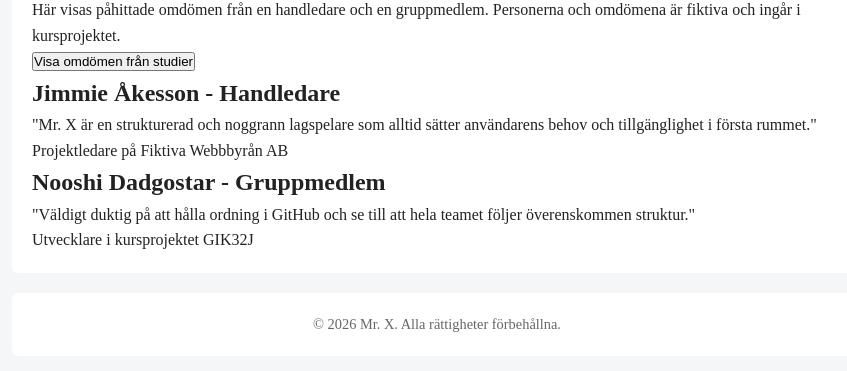
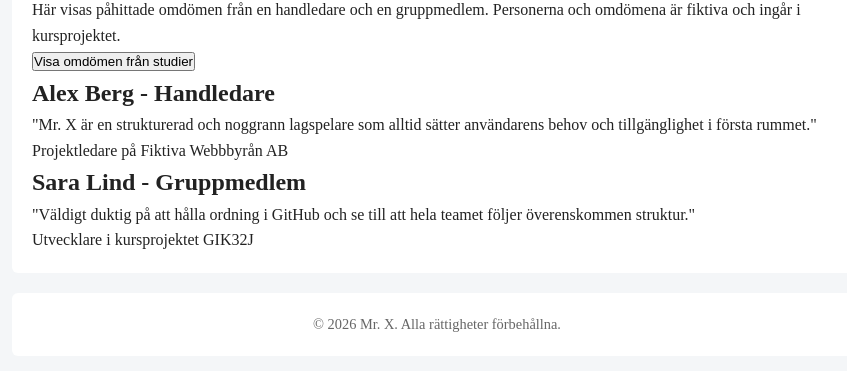
Before and after one commit to barreamin-ctrl/HTML-inl-mningsuppgift, a plain HTML site: page referenser.html in a window 1280 px wide. Shown: the part 167-538 px from the top of the page, without its empty margins (203-1050 px from the left). Drawn offline with Linux system fonts and the light colour scheme.

Commit message:
Ändrade namnen till fiktiva namn

```diff
--- a/referenser.html
+++ b/referenser.html
@@ -38,7 +38,7 @@
 
             <div class="testimonials__list" data-js-target="testimonials.container" aria-live="polite">
                 <article class="testimonials-card">
-                    <h2 class="testimonials-card__author">Jimmie Åkesson - Handledare</h2>
+                    <h2 class="testimonials-card__author">Alex Berg - Handledare</h2>
                     <blockquote class="testimonials-card__quote">
                         <p class="testimonials-card__text">"Mr. X är en strukturerad och noggrann lagspelare som alltid sätter användarens behov och tillgänglighet i första rummet."</p>
                     </blockquote>
@@ -46,7 +46,7 @@
                 </article>
 
                 <article class="testimonials-card testimonials-card--featured">
-                    <h2 class="testimonials-card__author">Nooshi Dadgostar - Gruppmedlem</h2>
+                    <h2 class="testimonials-card__author">Sara Lind - Gruppmedlem</h2>
                     <blockquote class="testimonials-card__quote">
                         <p class="testimonials-card__text">"Väldigt duktig på att hålla ordning i GitHub och se till att hela teamet följer överenskommen struktur."</p>
                     </blockquote>
```
